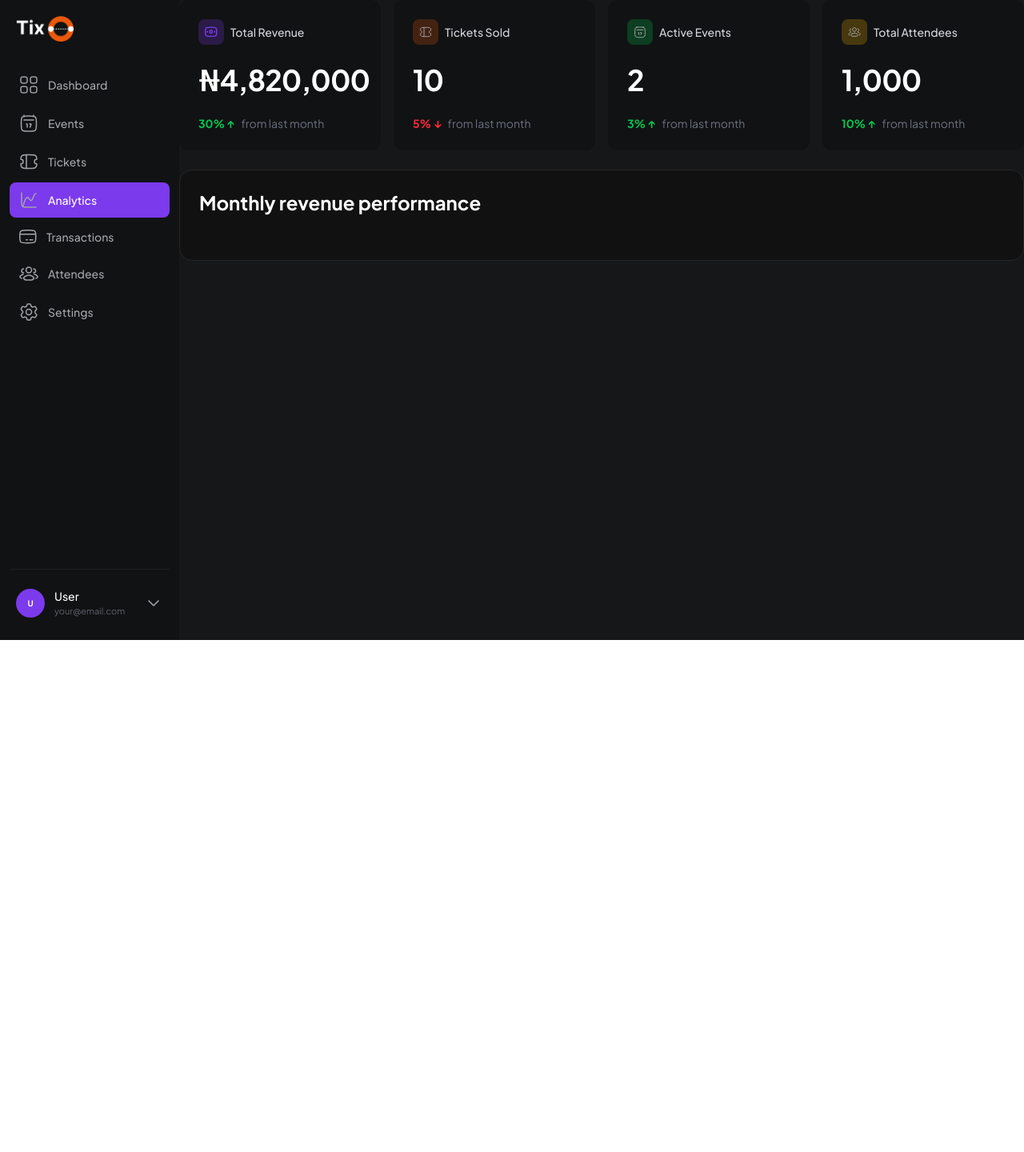
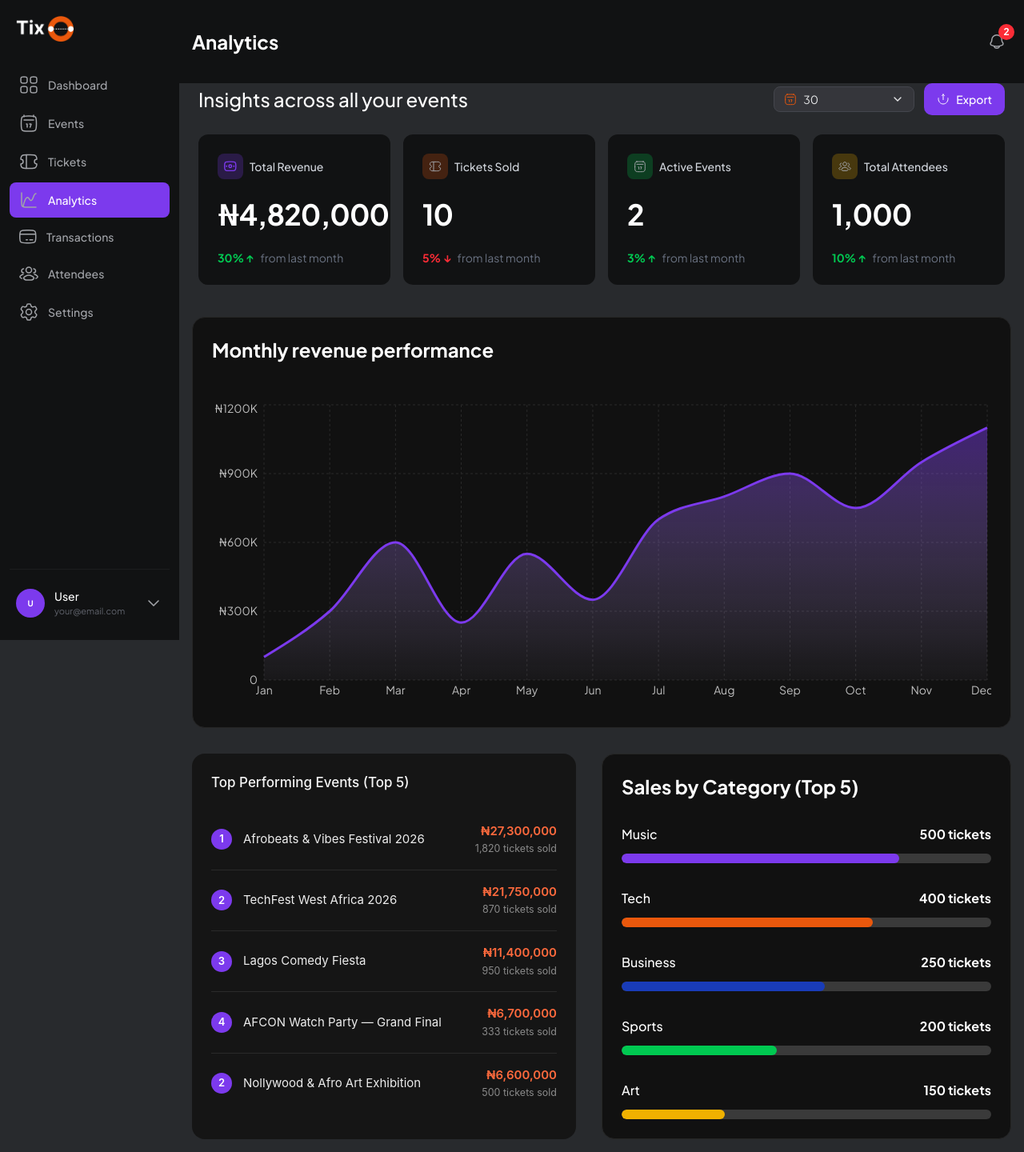
Before and after one commit to dev-prosper99/interns-project, a React (Vite) app: page /analytics in a window 1280 px wide. Shown: the whole page at 80% size. Before the commit the page ends 800 px from the top, so only its background shows below. Built offline with nearby package versions, Linux system fonts and the light colour scheme; sample sign-in values are in the browser's storage.

Commit message:
Add analytics features: Implement export functionality, new header, and top events display

```diff
--- a/src/assets/icons.tsx
+++ b/src/assets/icons.tsx
@@ -1128,3 +1128,13 @@ export const WalletIcon = (props: SVGProps<SVGSVGElement>) => {
 </svg>
   );
 }
+
+export const ExportIcon = (props: SVGProps<SVGSVGElement>) => {
+  return(
+    <svg width="20" height="20" viewBox="0 0 20 20" fill="none" xmlns="http://www.w3.org/2000/svg"{...props}>
+<path d="M2.57918 8.33301C2.52701 8.71385 2.5 9.1034 2.5 9.49967C2.5 13.918 5.85786 17.4997 10 17.4997C14.1421 17.4997 17.5 13.918 17.5 9.49967C17.5 9.10339 17.473 8.71385 17.4208 8.33301" stroke="white" stroke-width="1.25" stroke-linecap="round"/>
+<path d="M9.99935 2.49967L9.99935 10.833M9.99935 2.49967C9.41583 2.49967 8.32562 4.16159 7.91602 4.58301M9.99935 2.49967C10.5829 2.49967 11.6731 4.16159 12.0827 4.58301" stroke="white" stroke-width="1.25" stroke-linecap="round" stroke-linejoin="round"/>
+</svg>
+
+  );
+};
--- /dev/null
+++ b/src/components/DashBoard/AdminDashboard/Analytics/AnalyticsHeader.tsx
@@ -0,0 +1,32 @@
+import { NotificationIcon, HambugerIcon } from '@/assets/icons';
+
+type Props = {
+  onMenuClick?: () => void;
+};
+
+const DashboardHeader = ({ onMenuClick }: Props) => {
+  return (
+    <div className="w-full h-26 bg-neutral-1000 flex items-center justify-between px-4">
+      <div className="flex items-center gap-4">
+        <button
+          className="lg:hidden p-2 rounded-md hover:bg-white/5"
+          onClick={onMenuClick}
+          aria-label="Open menu"
+        >
+          <HambugerIcon />
+        </button>
+
+        <h1 className="text-2xl font-semibold text-white">Analytics</h1>
+      </div>
+
+      <div className="flex items-center justify-center p-2 rounded-lg hover:bg-white/5 cursor-pointer relative">
+        <NotificationIcon />
+        <div className="absolute -top-1 -right-1 bg-red-500 text-white text-xs font-bold rounded-full w-5 h-5 flex items-center justify-center">
+          2
+        </div>
+      </div>
+    </div>
+  );
+};
+
+export default DashboardHeader;
--- a/src/components/DashBoard/AdminDashboard/Analytics/AnalyticsPage.tsx
+++ b/src/components/DashBoard/AdminDashboard/Analytics/AnalyticsPage.tsx
@@ -1,23 +1,141 @@
+"use client";
+
+import { useState } from "react";
 import Sidebar from "@/components/layouts/Sidebar";
 import StatsCard from "@/components/DashBoard/AdminDashboard/overview/DashboardStatCard";
-import  { dashboardStats } from "@/components/DashBoard/AdminDashboard/overview/dashboardStats";
+import { dashboardStats } from "@/components/DashBoard/AdminDashboard/overview/dashboardStats";
 import RevenueChart from "@/components/DashBoard/AdminDashboard/RevenueChart";
+import AnalyticsHeader from "@/components/DashBoard/AdminDashboard/Analytics/AnalyticsHeader";
+import { Button } from "@/components/ui/button";
+import CategoryChart from "@/components/DashBoard/AdminDashboard/CategoryChart";
+import TopEvent from "@/components/DashBoard/AdminDashboard/Analytics/TopEvent";
+import {
+  Select,
+  SelectContent,
+  SelectItem,
+  SelectTrigger,
+  SelectValue,
+} from "@/components/ui/select";
+import { ExportIcon, CalenderIcon } from "@/assets/icons"; // add CalendarIcon or drop it if you don't have one
+
+const RANGE_LABELS: Record<string, string> = {
+  "7": "Last 7 days",
+  "30": "Last 30 days",
+  "90": "Last 90 days",
+};
 
 export default function Analytics() {
+  const [range, setRange] = useState<string>("30");
+
+  function handleExport() {
+    // Build a CSV from the current stats. Swap in real chart data if you
+    // want revenue/category rows included too.
+    const rows = [
+      ["Metric", "Value", "Range"],
+      ...dashboardStats.map((stat) => [
+        stat.title,
+        String(stat.value ?? ""),
+        RANGE_LABELS[range],
+      ]),
+    ];
+
+    const csvContent = rows
+      .map((row) =>
+        row.map((cell) => `"${String(cell).replace(/"/g, '""')}"`).join(","),
+      )
+      .join("\n");
+
+    const blob = new Blob([csvContent], { type: "text/csv;charset=utf-8;" });
+    const url = URL.createObjectURL(blob);
+    const link = document.createElement("a");
+    link.href = url;
+    link.download = `analytics-${range}days-${new Date().toISOString().slice(0, 10)}.csv`;
+    document.body.appendChild(link);
+    link.click();
+    document.body.removeChild(link);
+    URL.revokeObjectURL(url);
+  }
+
   return (
-    <div className="flex min-h-screen bg-neutral-950">
+    <div className="flex min-h-screen bg-neutral-900">
       <Sidebar />
 
-      <main className="flex-1 ">
-        <div className="grid grid-cols-1 md:grid-cols-2 xl:grid-cols-4 gap-4">
+      <main className="flex-1">
+        <AnalyticsHeader />
+
+        <div className="px-6 flex items-center justify-between">
+          <p className="text-white text-[24px] font-medium">
+            Insights across all your events
+          </p>
+
+          <div className="flex items-center gap-3">
+            <Select value={range} onValueChange={(value) => setRange(value as string)}>
+              <SelectTrigger
+                className="w-44 h-10 rounded-lg bg-neutral-800 border border-neutral-700
+                           text-neutral-200 text-sm px-3 gap-2
+                           hover:border-neutral-600 focus:ring-1 focus:ring-purple-500
+                           focus:ring-offset-0 data-[state=open]:border-purple-500"
+              >
+                <CalenderIcon className="h-4 w-4 text-neutral-400" />
+                <SelectValue />
+              </SelectTrigger>
+
+              <SelectContent className="bg-neutral-800 border border-neutral-700 text-neutral-200">
+                <SelectItem
+                  value="7"
+                  className="focus:bg-neutral-700 focus:text-white"
+                >
+                  Last 7 days
+                </SelectItem>
+                <SelectItem
+                  value="30"
+                  className="focus:bg-neutral-700 focus:text-white"
+                >
+                  Last 30 days
+                </SelectItem>
+                <SelectItem
+                  value="90"
+                  className="focus:bg-neutral-700 focus:text-white"
+                >
+                  Last 90 days
+                </SelectItem>
+              </SelectContent>
+            </Select>
+
+            <Button
+              variant="primary"
+              onClick={handleExport}
+              className="flex items-center gap-2 text-white h-10"
+            >
+              <ExportIcon className="h-4 w-4" />
+              Export
+            </Button>
+          </div>
+        </div>
+
+        <div className="grid grid-cols-1 md:grid-cols-2 xl:grid-cols-4 gap-4 p-6">
           {dashboardStats.map((stat) => (
             <StatsCard key={stat.title} stat={stat} />
           ))}
         </div>
 
-        <div className="mt-6">
-          <RevenueChart />
+        <div className="p-4">
+
+                  <RevenueChart />
+
+
+            </div>
+
+        <div className="p-4">
+            <div className="grid grid-cols-1 lg:grid-cols-2 items-stretch">
+
+                   <TopEvent />
+                   <CategoryChart />
+
+            </div>
+
         </div>
+
       </main>
     </div>
   );
--- /dev/null
+++ b/src/components/DashBoard/AdminDashboard/Analytics/TopEvent.tsx
@@ -0,0 +1,110 @@
+interface EventItem {
+  rank: number;
+  name: string;
+  revenue: number;
+  ticketsSold: number;
+}
+
+const events: EventItem[] = [
+  { rank: 1, name: "Afrobeats & Vibes Festival 2026", revenue: 27300000, ticketsSold: 1820 },
+  { rank: 2, name: "TechFest West Africa 2026", revenue: 21750000, ticketsSold: 870 },
+  { rank: 3, name: "Lagos Comedy Fiesta", revenue: 11400000, ticketsSold: 950 },
+  { rank: 4, name: "AFCON Watch Party — Grand Final", revenue: 6700000, ticketsSold: 333 },
+  { rank: 2, name: "Nollywood & Afro Art Exhibition", revenue: 6600000, ticketsSold: 500 },
+];
+
+function formatNaira(value: number): string {
+  return `₦${value.toLocaleString("en-NG")}`;
+}
+
+export default function TopPerformingEvents() {
+  return (
+    <div
+      style={{
+        backgroundColor: "#151515",
+        borderRadius: "16px",
+        padding: "24px",
+        maxWidth: "480px",
+        width: "100%",
+        fontFamily:
+          "'Inter', -apple-system, BlinkMacSystemFont, 'Segoe UI', sans-serif",
+      }}
+    >
+      <h2
+        style={{
+          color: "#F5F5F5",
+          fontSize: "17px",
+          fontWeight: 500,
+          margin: "0 0 20px 0",
+        }}
+      >
+        Top Performing Events (Top 5)
+      </h2>
+
+      <div>
+        {events.map((event, index) => (
+          <div
+            key={index}
+            style={{
+              display: "flex",
+              alignItems: "center",
+              justifyContent: "space-between",
+              padding: "16px 0",
+              borderTop: index === 0 ? "none" : "1px solid #2A2A2A",
+            }}
+          >
+            <div style={{ display: "flex", alignItems: "center", gap: "14px" }}>
+              <div
+                style={{
+                  width: "26px",
+                  height: "26px",
+                  borderRadius: "50%",
+                  backgroundColor: "#7C3AED",
+                  color: "#fff",
+                  fontSize: "13px",
+                  fontWeight: 600,
+                  display: "flex",
+                  alignItems: "center",
+                  justifyContent: "center",
+                  flexShrink: 0,
+                }}
+              >
+                {event.rank}
+              </div>
+              <span
+                style={{
+                  color: "#EDEDED",
+                  fontSize: "15px",
+                  fontWeight: 400,
+                }}
+              >
+                {event.name}
+              </span>
+            </div>
+
+            <div style={{ textAlign: "right", flexShrink: 0, marginLeft: "12px" }}>
+              <div
+                style={{
+                  color: "#FF6A3D",
+                  fontSize: "15px",
+                  fontWeight: 600,
+                }}
+              >
+                {formatNaira(event.revenue)}
+              </div>
+              <div
+                style={{
+                  color: "#8A8A8A",
+                  fontSize: "12.5px",
+                  marginTop: "2px",
+                }}
+              >
+                {event.ticketsSold.toLocaleString()} tickets sold
+              </div>
+            </div>
+          </div>
+        ))}
+      </div>
+    </div>
+  );
+}
--- a/src/components/DashBoard/AdminDashboard/RevenueChart.tsx
+++ b/src/components/DashBoard/AdminDashboard/RevenueChart.tsx
@@ -27,10 +27,16 @@ const fallbackData = [
 ];
 
 type Props = {
-  data?: Array<{ name?: string; value?: number; month?: string; revenue?: number }>;
+  range?: string;
+  data?: Array<{
+    name?: string;
+    value?: number;
+    month?: string;
+    revenue?: number;
+  }>;
 };
 
-const RevenueChart: React.FC<Props> = ({ data }) => {
+const RevenueChart: React.FC<Props> = ({ data, range }) => {
   const chartData = (data ?? fallbackData).map((d) => {
     const month = 'month' in d && typeof d.month === 'string' ? d.month : (d as any).name ?? '';
     const revenue = 'revenue' in d && typeof d.revenue === 'number' ? d.revenue : (d as any).value ?? 0;
@@ -40,7 +46,7 @@ const RevenueChart: React.FC<Props> = ({ data }) => {
   return (
     <div className="bg-[#111111] border border-[#262626] rounded-2xl p-6 h-full flex flex-col">
       <h2 className="text-2xl font-semibold text-white mb-8">Monthly revenue performance</h2>
-
+     <div className="h-100  pt-4 ">
       <ResponsiveContainer width="100%" height="100%">
         <AreaChart data={chartData}>
           <defs>
@@ -82,6 +88,7 @@ const RevenueChart: React.FC<Props> = ({ data }) => {
           />
         </AreaChart>
       </ResponsiveContainer>
+      </div>
     </div>
   );
 };
```
